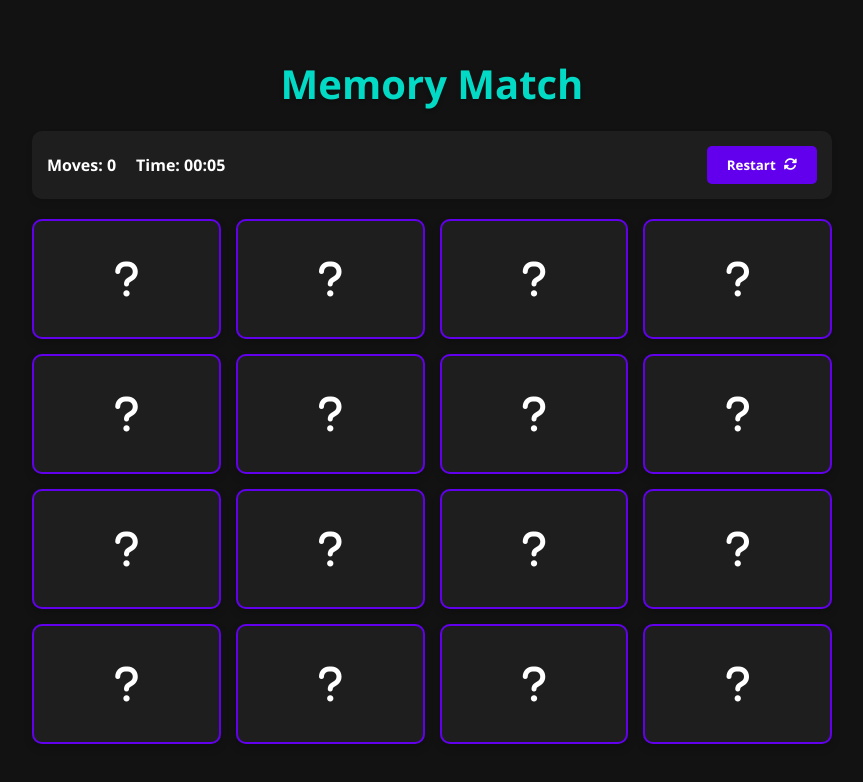
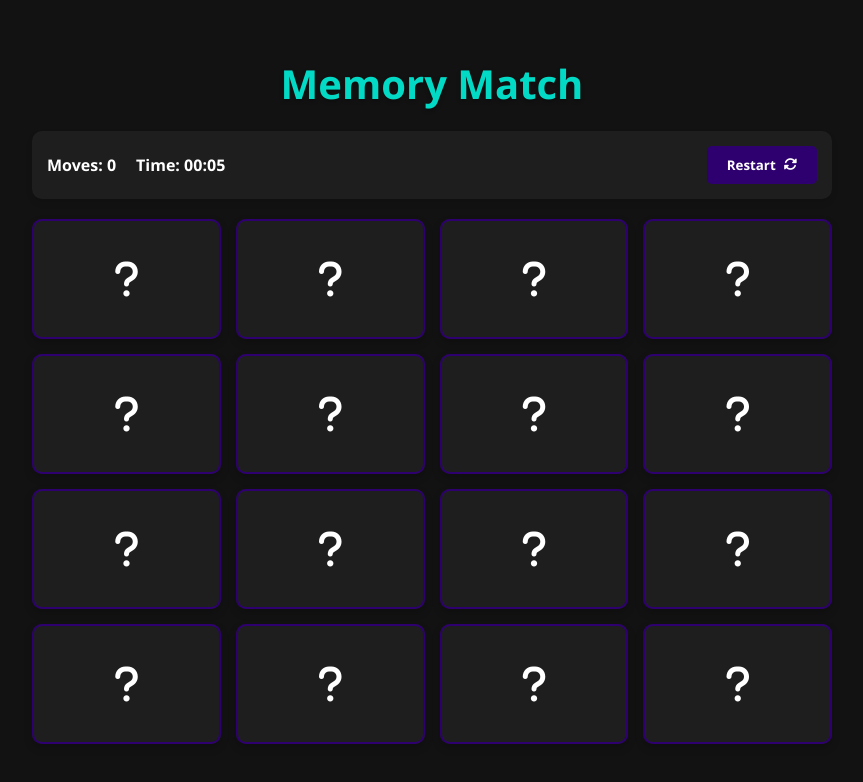
Before and after one commit to N-PCs/memory-game, a plain HTML site: page index.html in a window 1280 px wide. Shown: the whole page, without its empty margins (208-1071 px from the left). Drawn offline with Linux system fonts and the light colour scheme.

Commit message:
Update style.css

```diff
--- a/style.css
+++ b/style.css
@@ -1,6 +1,6 @@
 :root {
-    --primary: #6200ee;
-    --primary-dark: #3700b3;
+    --primary: #2e006f;
+    --primary-dark: #0a0023;
     --secondary: #03dac6;
     --secondary-dark: #018786;
     --background: #121212;
```
